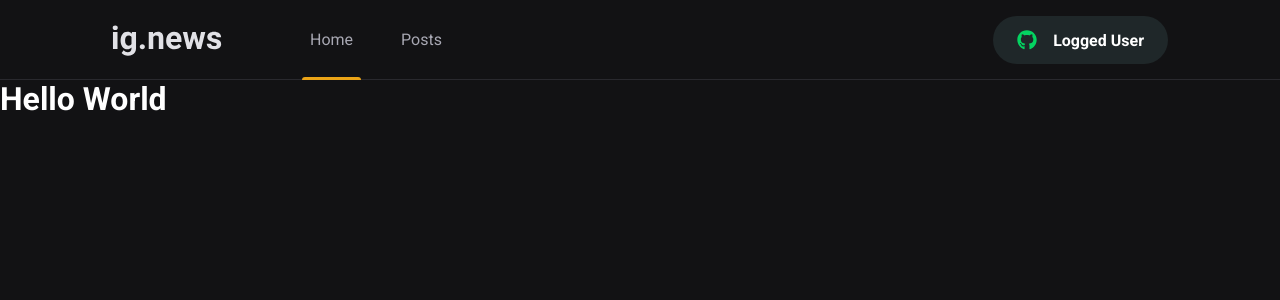
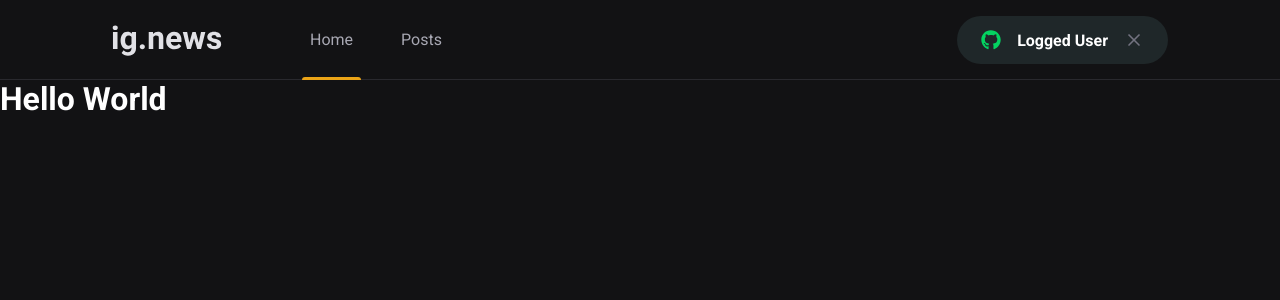
Before and after one commit to smfilho/ignite-ignews, a Next.js app: page / in a window 1280 px wide. Shown: the top 300 px of the page. Built offline with nearby package versions, Linux system fonts and the light colour scheme.

Commit message:
Log Button done

```diff
--- a/src/components/SignInButton/index.tsx
+++ b/src/components/SignInButton/index.tsx
@@ -1,5 +1,5 @@
 import { FaGithub } from 'react-icons/fa';
-import {} from 'react-icons/fi';
+import { FiX } from 'react-icons/fi';
 import styles from './styles.module.scss';
 
 export function SignInButton() {
@@ -9,6 +9,7 @@ export function SignInButton() {
     <button type='button' className={styles.signInButton}>
       <FaGithub color='#04d361' />
       Logged User
+      <FiX color='#737380' className={styles.closeIcon} />
     </button>
   ) : (
     <button type='button' className={styles.signInButton}>
--- a/src/components/SignInButton/styles.module.scss
+++ b/src/components/SignInButton/styles.module.scss
@@ -21,6 +21,10 @@
     margin-right: 1rem;
   }
 
+  svg.closeIcon {
+    margin-left: 1rem;
+  }
+
   transition: filter 0.2s;
 
   &:hover {
```
